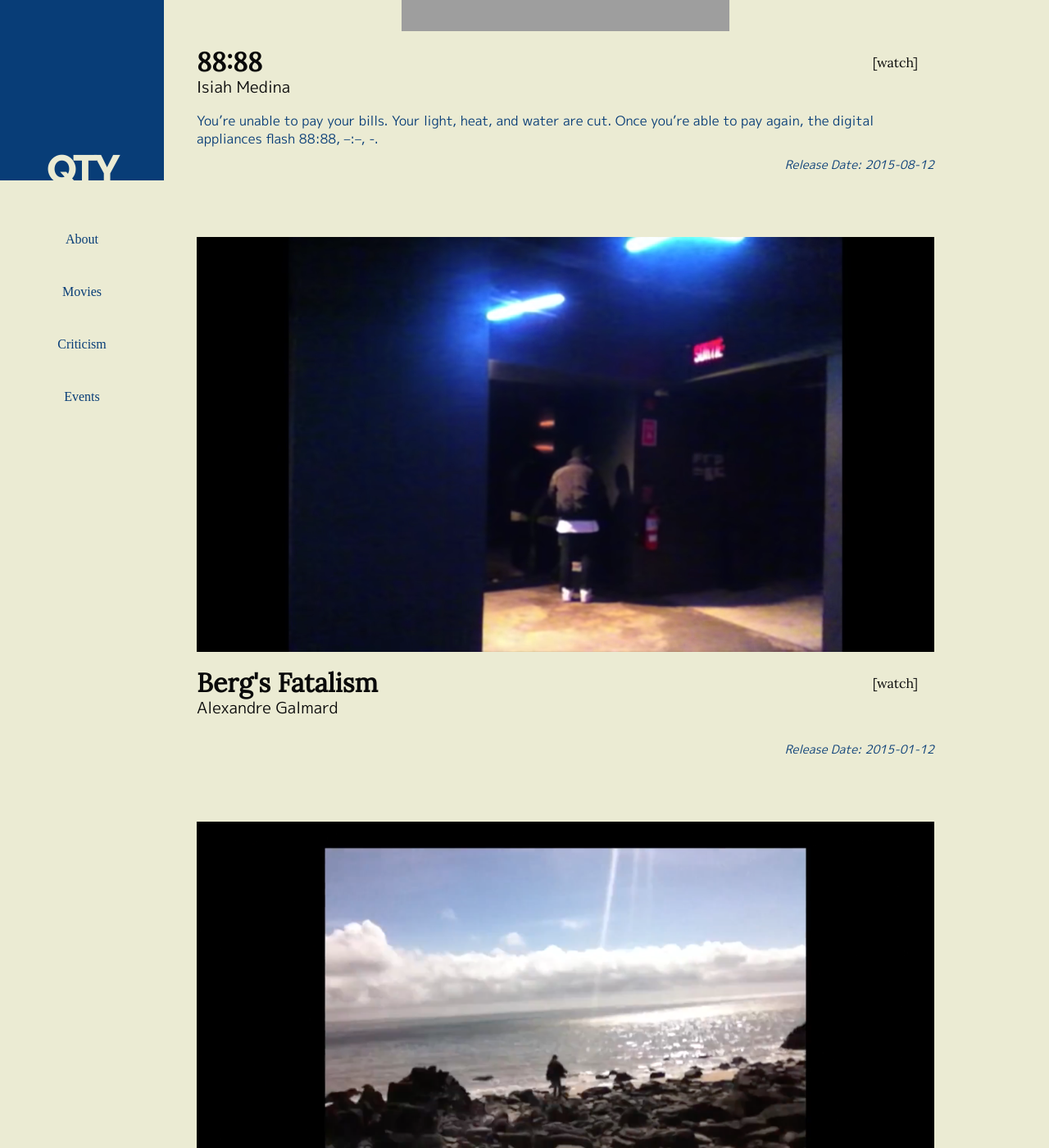
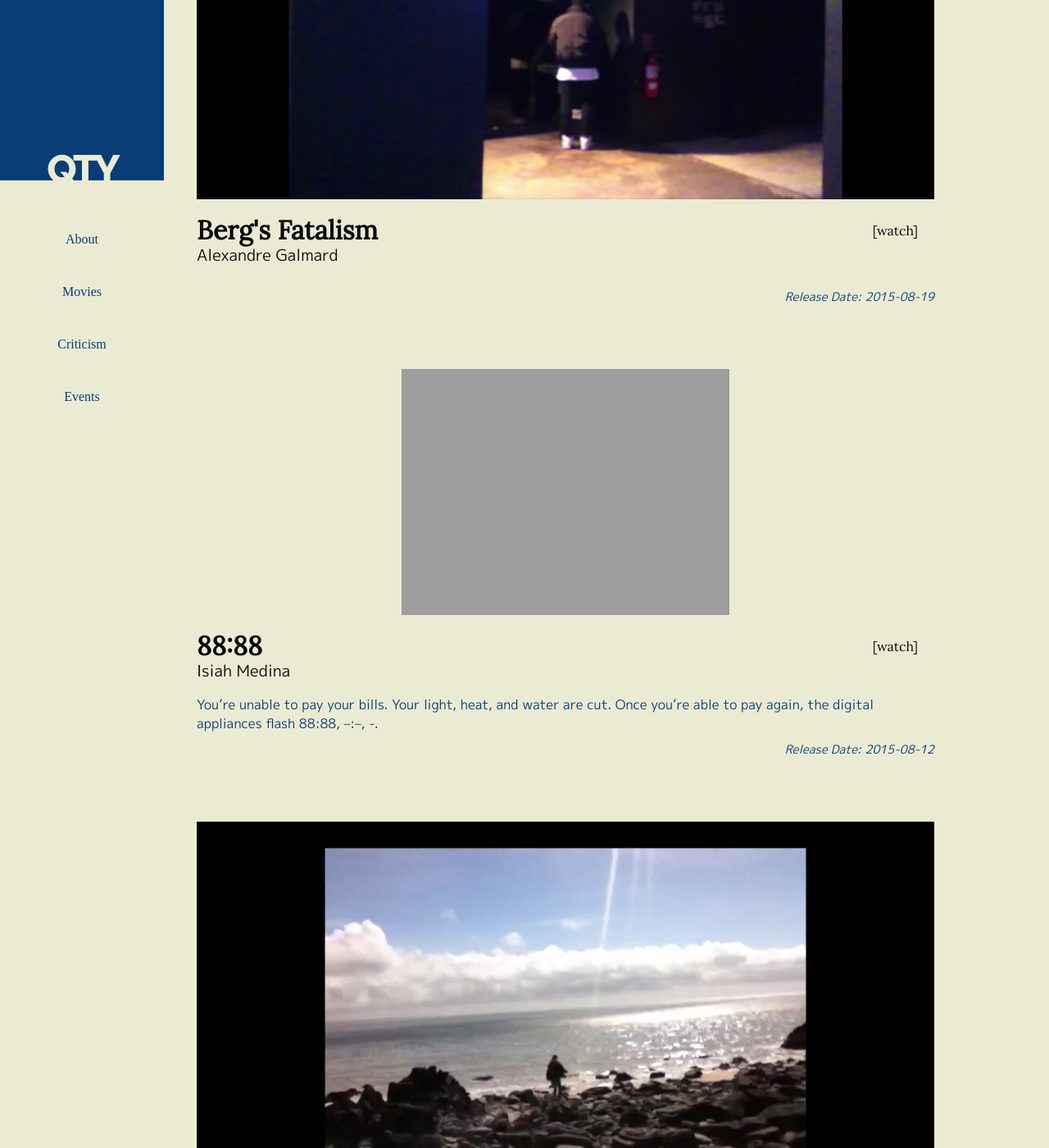
Before and after one commit to naobot/qty-cinema, a Jekyll site: the page built from movies.html, in a window 1280 px wide and 1400 px high, scrolled down 5225 px. Shown: the whole window at 82% size. Built offline with Jekyll 4.4.1, drawn with Linux system fonts in a browser that asks for light colours; some web fonts are replaced.

Commit message:
Update from Forestry.io Isiah Medina updated _movies/berg-s-fatalism.md

```diff
--- a/_movies/berg-s-fatalism.md
+++ b/_movies/berg-s-fatalism.md
@@ -5,7 +5,7 @@ layout: movie
 title: Berg's Fatalism
 director: Alexandre Galmard
 watch: https://www.youtube.com/watch?v=ohgf88Vjt6M&list=PLgdA5cXh-tMkNtny6YFp1MvvLa7r3sp_4
-release: 2015-01-12
+release: 2015-08-19
 image: "/assets/uploads/Movies_AG_Berg's Fatalism.png"
 release1: ''
 
```
